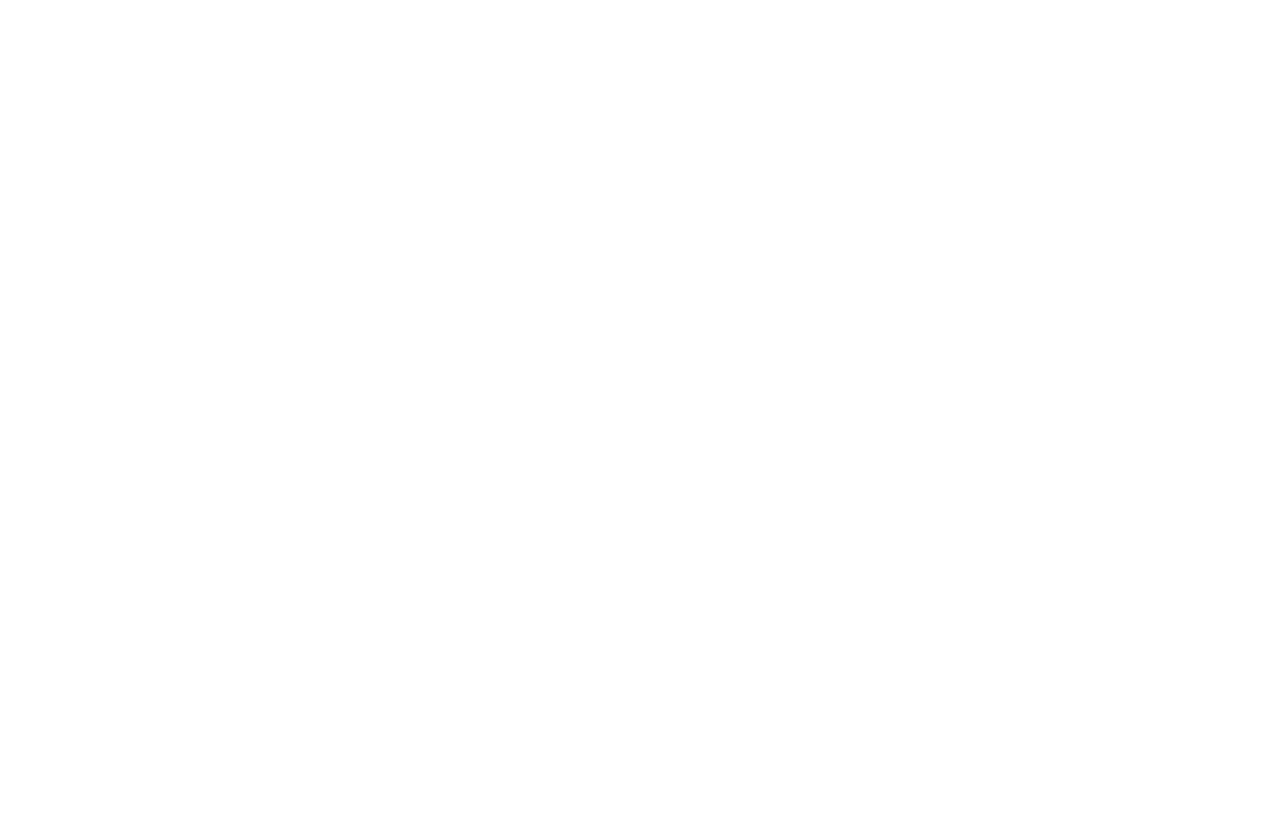
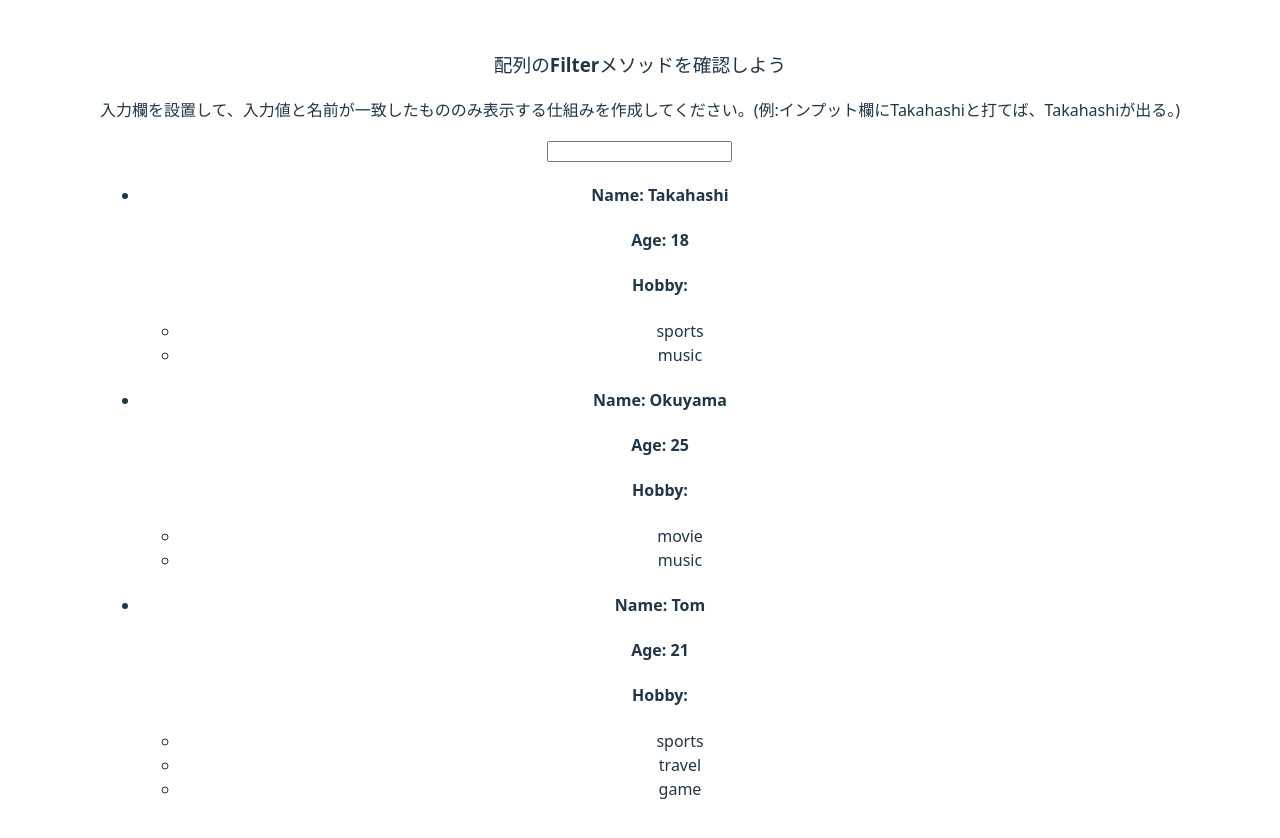
Before and after one commit to terahashi/react-next-study, a React (Vite) app: page /study/Filter2 in a window 1280 px wide. Before the commit this address had no page. Shown: the top 838 px of the page. Before the commit the page ends 800 px from the top, so only its background shows below. Built offline with nearby package versions, Linux system fonts and the light colour scheme.

Commit message:
「Filter2.jsx」を追加　作成完了

```diff
--- a/src/App.jsx
+++ b/src/App.jsx
@@ -14,6 +14,7 @@
 import ObjectState from './pages/study/ObjectState';
 import ListKey from './pages/study/ListKey';
 import Filter from './pages/study/Filter';
+import Filter2 from './pages/study/Filter2';
 
 function App() {
   const [count, setCount] = useState(0);
@@ -46,6 +47,7 @@
           <Route path='study/ObjectState' element={<ObjectState />} />
           <Route path='study/ListKey' element={<ListKey />} />
           <Route path='study/Filter' element={<Filter />} />
+          <Route path='study/Filter2' element={<Filter2 />} />
           {/* <Route path='./pages/Count' element={<Count />} /> ⬅︎これだとエラー。【pathはURL】であってファイルの場所ではない！ */}
         </Routes>
       </BrowserRouter>
--- /dev/null
+++ b/src/pages/study/Filter2.jsx
@@ -0,0 +1,47 @@
+//配列のフィルターメソッドの使い方2
+
+import Profile from '../../components/study/Profile';
+import { useState } from 'react';
+
+const persons = [
+  {
+    name: 'Takahashi',
+    age: 18,
+    hobbies: ['sports', 'music'],
+  },
+  {
+    name: 'Okuyama',
+    age: 25,
+    hobbies: ['movie', 'music'],
+  },
+  {
+    name: 'Tom',
+    age: 21,
+    hobbies: ['sports', 'travel', 'game'],
+  },
+];
+
+const Filter2 = () => {
+  const [filterVal, setFilterVal] = useState('');
+  return (
+    <>
+      <h3> 配列のFilterメソッドを確認しよう</h3>
+      <p>入力欄を設置して、入力値と名前が一致したもののみ表示する仕組みを作成してください。(例:インプット欄にTakahashiと打てば、Takahashiが出る。)</p>
+      <input type='text' value={filterVal} onChange={(e) => setFilterVal(e.target.value)} />
+      <ul>
+        {persons
+          .filter((person) => {
+            const isMatch = person.name.indexOf(filterVal) !== -1;
+            return isMatch;
+          })
+          .map((person) => (
+            <li key={person.name}>
+              <Profile {...person} />
+            </li>
+          ))}
+      </ul>
+    </>
+  );
+};
+
+export default Filter2;
--- a/src/pages/study/StudyHome.jsx
+++ b/src/pages/study/StudyHome.jsx
@@ -20,6 +20,8 @@
       <Link to={'study/ListKey'}>リストに「Key」を設定しよう</Link>
       <br></br>
       <Link to={'study/Filter'}>配列のフィルターメソッドの使い方</Link>
+      <br></br>
+      <Link to={'study/Filter2'}>配列のフィルターメソッドの使い方2</Link>
     </div>
   );
 };
```
